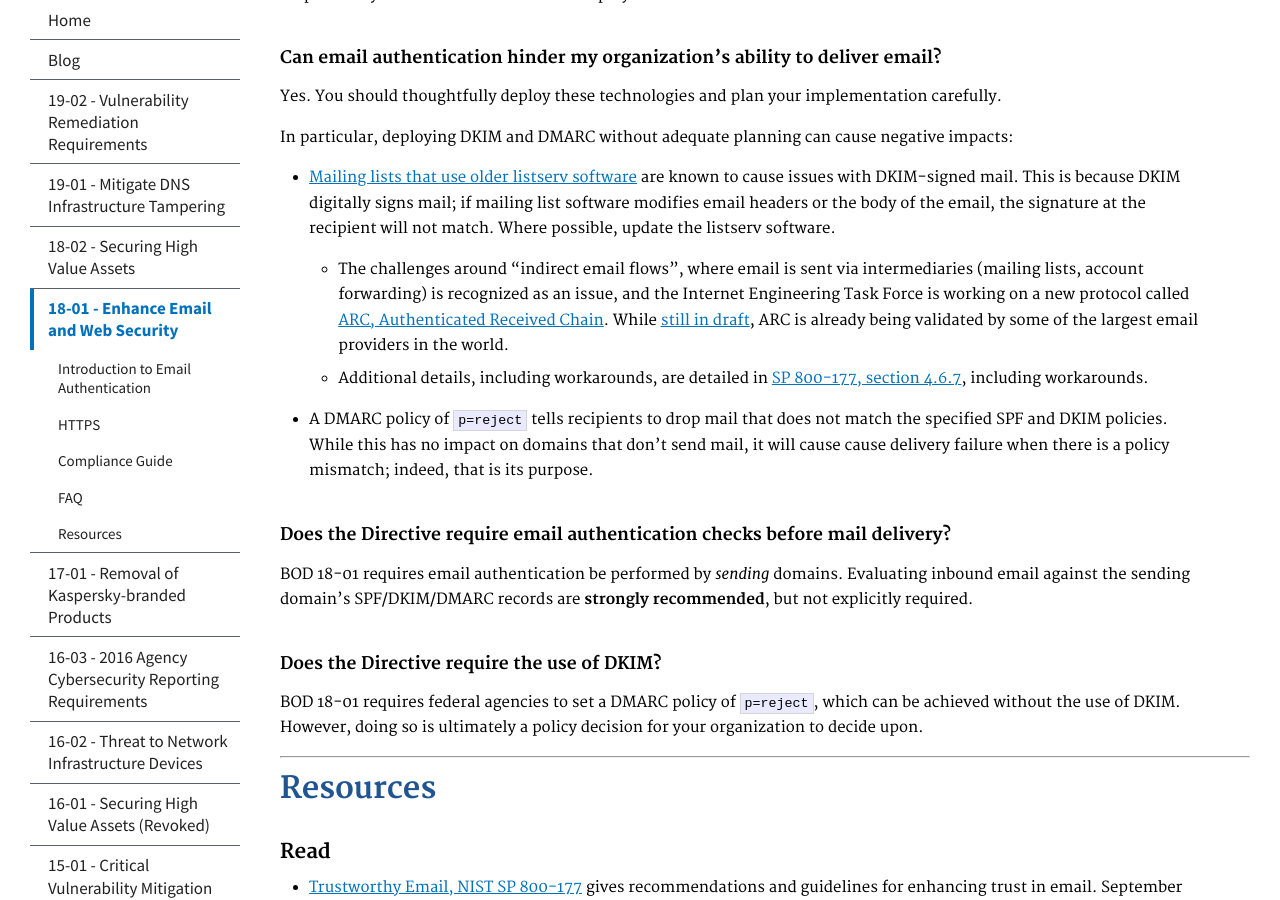
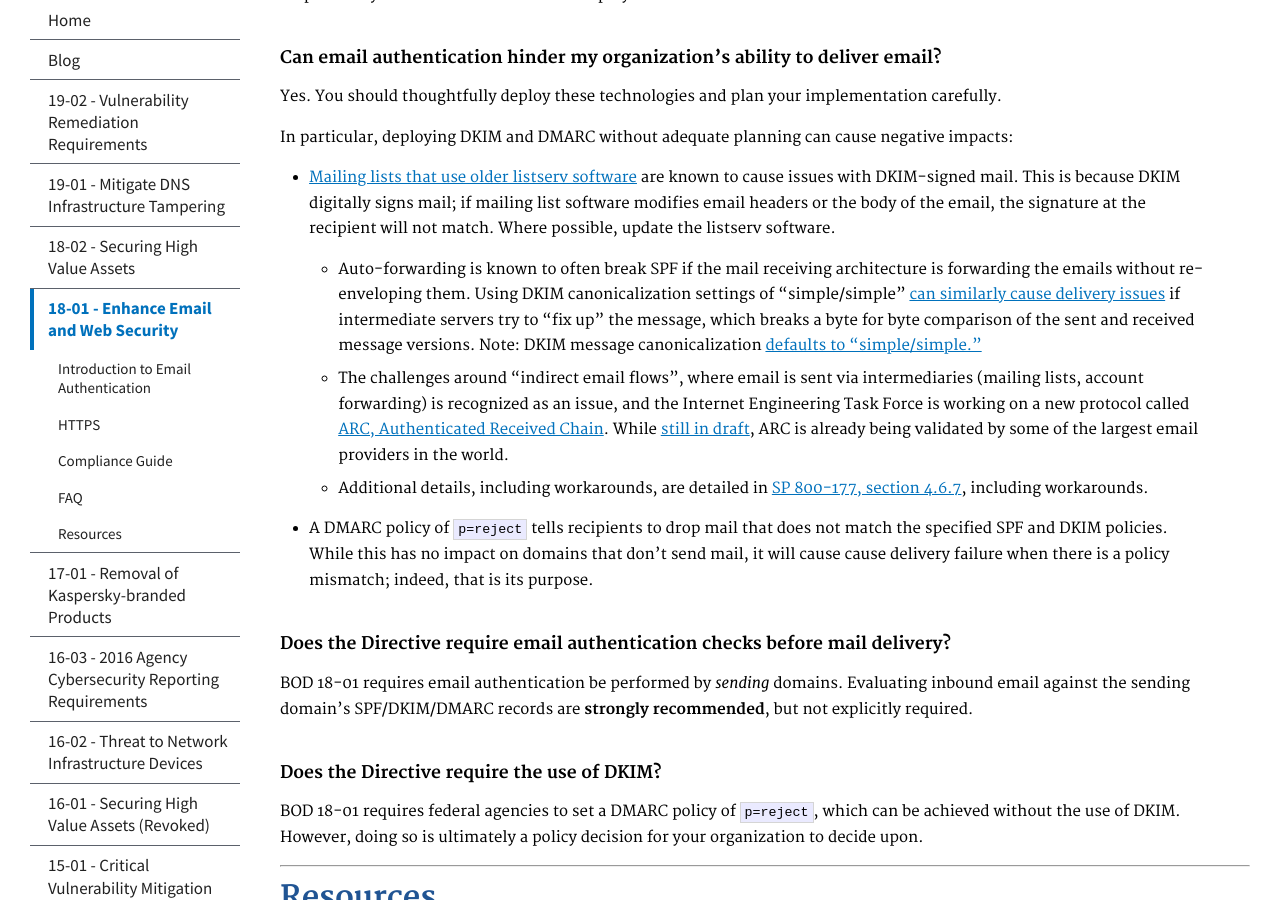
Before and after one commit to cisagov/cyber.dhs.gov, a Jekyll site: the page built from pages/18-01.md, in a window 1280 px wide and 900 px high, scrolled down 15461 px. Built offline with Jekyll 4.4.1, drawn with Linux system fonts in a browser that asks for light colours.

Commit message:
DKIM Canonicalization and Delivery Issues
Suggestion to add info regarding how DKIM "simple/simple" (which is the default) may prohibit messages from being delivered properly, within the FAQ on "Can email authentication hinder my organization’s ability to deliver email?"

```diff
--- a/pages/18-01.md
+++ b/pages/18-01.md
@@ -528,6 +528,7 @@ Yes. You should thoughtfully deploy these technologies and plan your implementat
 
 In particular, deploying DKIM and DMARC without adequate planning can cause negative impacts:
 * [Mailing lists that use older listserv software](https://dmarc.org/wiki/FAQ#I_operate_a_mailing_list_and_I_want_to_interoperate_with_DMARC.2C_what_should_I_do.3F) are known to cause issues with DKIM-signed mail. This is because DKIM digitally signs mail; if mailing list software modifies email headers or the body of the email, the signature at the recipient will not match. Where possible, update the listserv software.
+  - Auto-forwarding is known to often break SPF if the mail receiving architecture is forwarding the emails without re-enveloping them. Using DKIM canonicalization settings of "simple/simple" [can similarly cause delivery issues](https://wordtothewise.com/2016/12/dkim-canonicalization-or-why-microsoft-breaks-your-mail/) if intermediate servers try to “fix up” the message, which breaks a byte for byte comparison of the sent and received message versions. Note: DKIM message canonicalization [defaults to "simple/simple."](https://tools.ietf.org/html/rfc6376#section-3.5)
   - The challenges around "indirect email flows", where email is sent via intermediaries (mailing lists, account forwarding) is recognized as an issue, and the Internet Engineering Task Force is working on a new protocol called [ARC, Authenticated Received Chain](http://arc-spec.org/). While [still in draft](https://datatracker.ietf.org/doc/draft-ietf-dmarc-arc-protocol/), ARC is already being validated by some of the largest email providers in the world.
   - Additional details, including workarounds, are detailed in [SP 800-177, section 4.6.7](http://nvlpubs.nist.gov/nistpubs/SpecialPublications/NIST.SP.800-177.pdf#page=61), including workarounds.
 - A DMARC policy of `p=reject` tells recipients to drop mail that does not match the specified SPF and DKIM policies. While this has no impact on domains that don’t send mail, it will cause cause delivery failure when there is a policy mismatch; indeed, that is its purpose.
```
